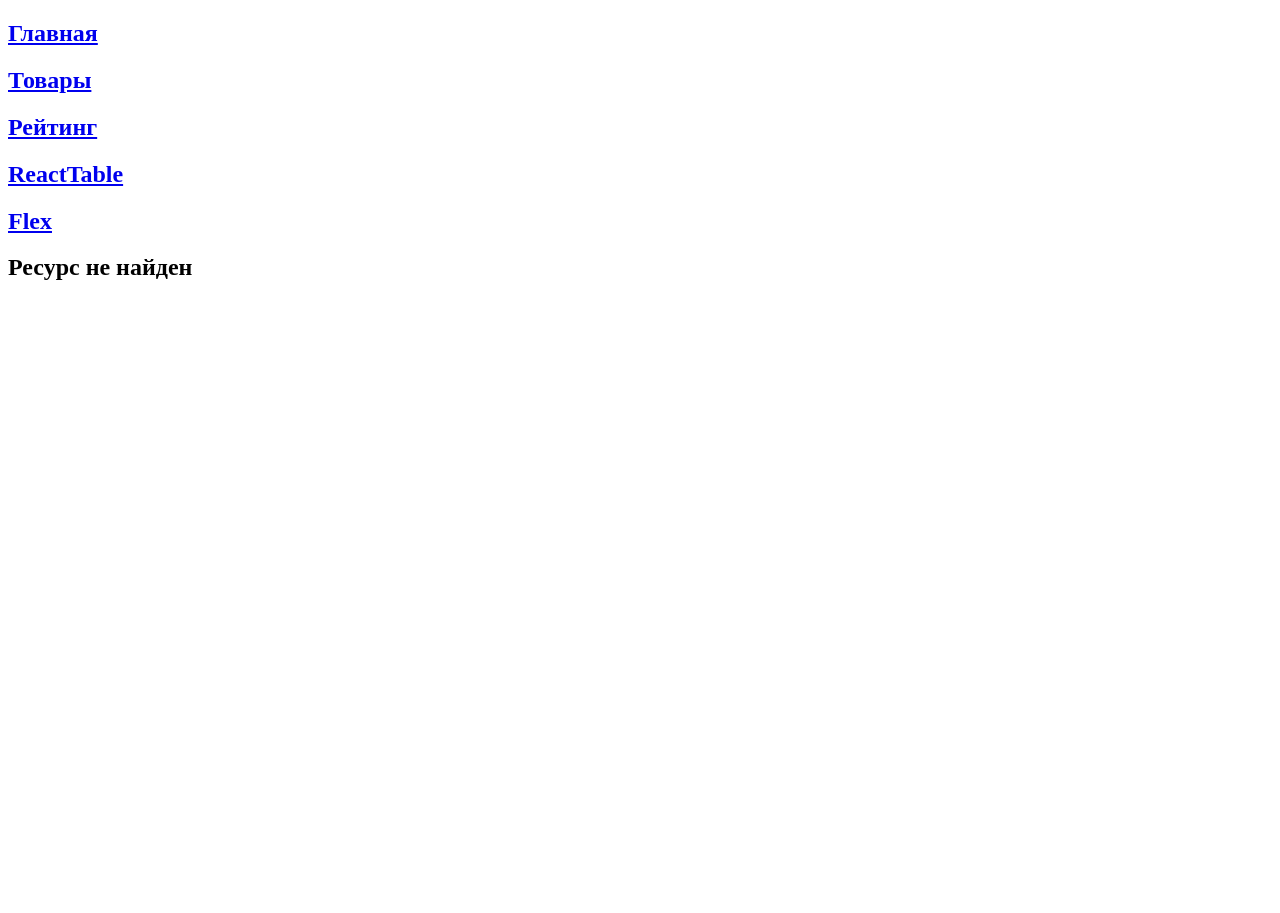
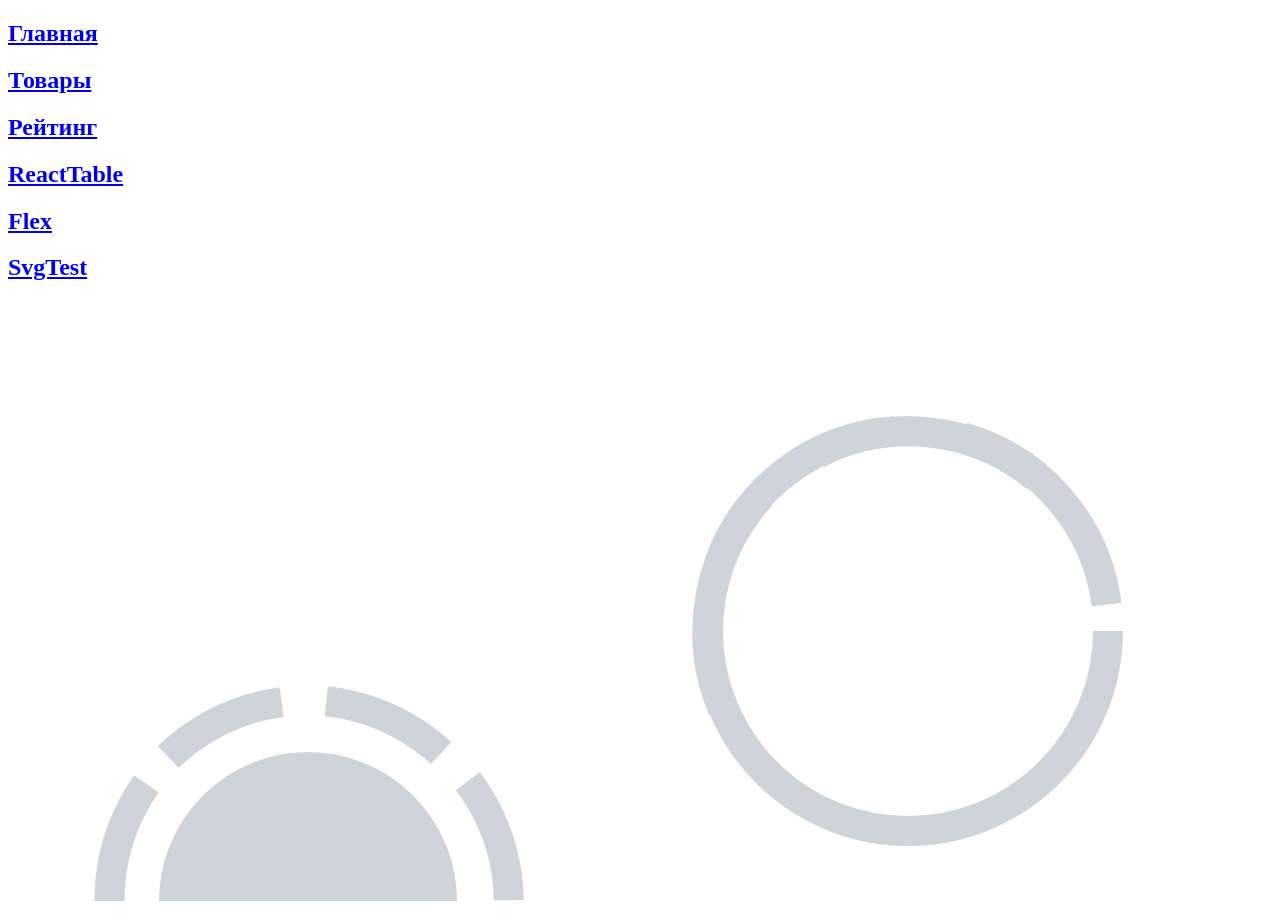
Before and after one commit to nonamemovich/base_webpack_react, a React app: page /svg in a window 1280 px wide. Before the commit the page ends 800 px from the top, so only its background shows below. Built offline with nearby package versions, Linux system fonts and the light colour scheme; what normalizr would draw is missing.

Commit message:
added hraph for project

```diff
--- a/src/app.jsx
+++ b/src/app.jsx
@@ -10,6 +10,7 @@ const NotFound = lazy(() => import('./modules/NotFound/index.jsx'));
 const Recall = lazy(() => import('./modules/Recall/index.jsx'));
 const ReactTable = lazy(() => import('./modules/ReactTable/index.jsx'));
 const FlexBox = lazy(() => import('./modules/FlexBox/index.jsx'));
+const SvgTest = lazy(() => import('./modules/SvgTest/index.jsx'));
 
 const routes = [
   {
@@ -28,6 +29,7 @@ const App = () => (
           <Route path="/recall" component={Recall} />
           <Route path="/react-table" component={ReactTable} />
           <Route path="/flex" component={FlexBox} />
+          <Route path="/svg" component={SvgTest} />
           <Route component={NotFound} />
           {routes.map(({
             path, component: Module,
--- a/src/components/nav.jsx
+++ b/src/components/nav.jsx
@@ -29,6 +29,11 @@ class Nav extends React.Component{
                     Flex
                 </h1>
             </Link>
+            <Link to="/svg">
+                <h1>
+                    SvgTest
+                </h1>
+            </Link>
         </div>
     }
 }
--- /dev/null
+++ b/src/modules/SvgTest/index.jsx
@@ -0,0 +1,138 @@
+import React from 'react';
+import styles from './styles.scss';
+
+export const svgTest = () => {
+  const radius = 145;
+  const cicleLength = 2 * Math.PI * radius; // 822,68
+  const radiusDash = 200;
+  const cicleLengthDash = 2 * Math.PI * radiusDash;
+
+  return (
+    <div>
+      <svg className={styles["circle-container"]}>
+        <circle
+          cx="150"
+          cy="150"
+          r={radius}
+          className={styles["circle-protein"]}
+          //strokeDasharray={`${(cicleLength / 2) - 2} ${cicleLength * 2}`}
+          // strokeDashoffset="0"
+          style={{
+            transform: "translateY(50%) translateX(25%)",
+          }}
+        />
+
+        <circle
+          cx="150"
+          cy="150"
+          r={radiusDash}
+          className={styles["circle-test"]}
+          strokeDashoffset="0"
+          style={{
+            transform: "translateY(164.4%) translateX(64.3%) rotate(0.56turn)",
+          }}
+        />
+        <circle
+          cx="150"
+          cy="150"
+          r={radiusDash}
+          className={styles["circle-test"]}
+          strokeDashoffset="0"
+          style={{
+            transform: "translateY(164.5%) translateX(35.7%) rotate(0.691turn)",
+          }}
+        />
+
+        <circle
+          cx="150"
+          cy="150"
+          r={radiusDash}
+          className={styles["circle-test"]}
+          strokeDashoffset="0"
+          style={{
+            transform: "translateY(119.5%) translateX(15.7%) rotate(0.83turn)",
+          }}
+        />
+
+        <circle
+          cx="150"
+          cy="150"
+          r={radiusDash}
+          className={styles["circle-test"]}
+          strokeDashoffset="0"
+          style={{
+            transform: "translateY(64.5%) translateX(19.7%) rotate(0.96turn)",
+          }}
+        />
+      </svg>
+
+      <svg className={styles["circle-test"]}>
+        <circle
+          cx="150"
+          cy="150"
+          r={radiusDash}
+          className={styles["circle-dash"]}
+          strokeDashoffset="0"
+          style={{
+            transform: "translateY(30%) translateX(25%)",
+          }}
+        />
+
+        <circle
+          cx="150"
+          cy="150"
+          r={radiusDash}
+          className={styles["circle-test"]}
+          strokeDashoffset="0"
+          style={{
+            transform: "translateY(90.5%) translateX(51%) rotate(0.62turn)",
+            strokeDasharray: "708, 1030",
+            strokeDashoffset: "712",
+          }}
+        />
+
+        <circle
+          cx="150"
+          cy="150"
+          r={radiusDash}
+          className={styles["circle-test"]}
+          strokeDashoffset="0"
+          style={{
+            transform: "translateY(81.5%) translateX(26.5%) rotate(0.74turn)",
+            strokeDasharray: "708, 1030",
+            strokeDashoffset: "715",
+          }}
+        />
+
+        <circle
+          cx="150"
+          cy="150"
+          r={radiusDash}
+          className={styles["circle-test"]}
+          strokeDashoffset="0"
+          style={{
+            transform: "translateY(58.4%) translateX(14.9%) rotate(0.86turn)",
+            strokeDasharray: "708, 1030",
+            strokeDashoffset: "715",
+          }}
+        />
+
+        <circle
+          cx="150"
+          cy="150"
+          r={radiusDash}
+          className={styles["circle-test"]}
+          strokeDashoffset="0"
+          style={{
+            transform: "translateY(33.1%) translateX(22.1%) rotate(0.98turn)",
+            strokeDasharray: "708, 1030",
+            strokeDashoffset: "715",
+          }}
+        />
+      </svg>
+
+    </div>
+  )
+}
+
+export default svgTest;
--- /dev/null
+++ b/src/modules/SvgTest/styles.scss
@@ -0,0 +1,29 @@
+.circle-container {
+  width: 600px;
+  height: 300px;
+}
+
+.circle-test {
+  width: 600px;
+  height: 600px;
+}
+
+.circle-protein {
+  stroke: #ced4d9;
+  stroke-width: 8;
+  fill: #ced4d9;
+}
+
+.circle-dash {
+  stroke: #ced4d9;
+  stroke-width: 30;
+  fill: none;
+}
+.circle-test {
+  stroke: #ced4d9;
+  stroke-width: 30;
+  fill: none;
+  z-index: 1;
+  stroke-dasharray: 756, 1128;
+  stroke-dashoffset: 708;
+}
```
